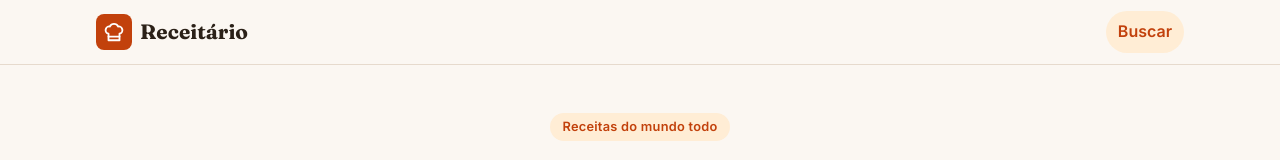
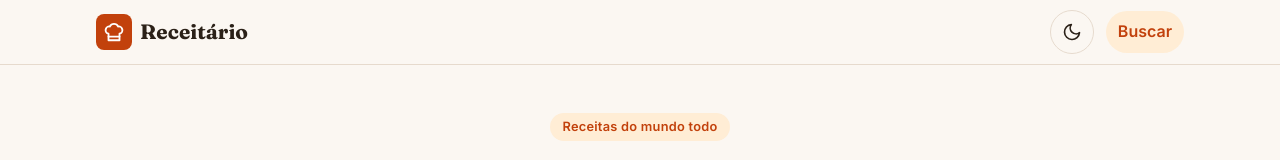
Before and after one commit to BrunoICosta/react-recipe-finder, a React (Vite) app: page / in a window 1280 px wide. Shown: the top 160 px of the page. Built offline with nearby package versions, Linux system fonts and the light colour scheme.

Commit message:
feat(theme): add dark mode toggle that follows the system preference
The choice is persisted in localStorage and applied by an inline script
before the first paint to avoid a flash of the wrong theme.

```diff
--- a/index.html
+++ b/index.html
@@ -15,6 +15,18 @@
       href="https://fonts.googleapis.com/css2?family=Fraunces:opsz,wght@9..144,600;9..144,700&family=Inter:wght@400;500;600;700&display=swap"
       rel="stylesheet"
     />
+    <script>
+      // Apply the saved theme before the first paint (see src/core/theme/useTheme.ts).
+      try {
+        var theme = JSON.parse(localStorage.getItem('receitario:theme') || '"system"')
+        if (theme !== 'light' && theme !== 'dark') {
+          theme = matchMedia('(prefers-color-scheme: dark)').matches ? 'dark' : 'light'
+        }
+        document.documentElement.dataset.theme = theme
+      } catch (error) {
+        document.documentElement.dataset.theme = 'light'
+      }
+    </script>
     <title>Receitário — encontre sua próxima receita</title>
   </head>
   <body>
--- a/src/app/layout/Header.tsx
+++ b/src/app/layout/Header.tsx
@@ -1,6 +1,7 @@
 import { useEffect, useId, useState } from 'react'
 import { Link, NavLink, useLocation } from 'react-router'
 import { ChefHatIcon, CloseIcon, MenuIcon } from '@/shared/components/icons'
+import { ThemeToggle } from './ThemeToggle'
 import styles from './Header.module.css'
 
 const NAV_ITEMS = [{ to: '/', label: 'Buscar', end: true }] as const
@@ -37,6 +38,10 @@ export function Header() {
           Receitário
         </Link>
 
+        <div className={styles.actions}>
+          <ThemeToggle />
+        </div>
+
         <button
           type="button"
           className={`btn btn--ghost btn--icon ${styles.menuButton}`}
--- /dev/null
+++ b/src/app/layout/ThemeToggle.tsx
@@ -0,0 +1,21 @@
+import { useApplyTheme, useTheme } from '@/core/theme/useTheme'
+import { MoonIcon, SunIcon } from '@/shared/components/icons'
+
+export function ThemeToggle() {
+  const { resolved, toggle } = useTheme()
+  useApplyTheme(resolved)
+
+  const isDark = resolved === 'dark'
+
+  return (
+    <button
+      type="button"
+      className="btn btn--ghost btn--icon"
+      onClick={toggle}
+      aria-label={isDark ? 'Ativar tema claro' : 'Ativar tema escuro'}
+      title={isDark ? 'Tema claro' : 'Tema escuro'}
+    >
+      {isDark ? <SunIcon /> : <MoonIcon />}
+    </button>
+  )
+}
--- /dev/null
+++ b/src/core/theme/useTheme.ts
@@ -0,0 +1,56 @@
+import { useCallback, useEffect, useSyncExternalStore } from 'react'
+import { useLocalStorage } from '@/core/hooks/useLocalStorage'
+
+export type ThemePreference = 'light' | 'dark' | 'system'
+export type ResolvedTheme = Exclude<ThemePreference, 'system'>
+
+/** Also read by the inline script in index.html to avoid a flash of the wrong theme. */
+export const THEME_STORAGE_KEY = 'receitario:theme'
+const DARK_QUERY = '(prefers-color-scheme: dark)'
+
+function parseTheme(value: unknown): ThemePreference {
+  if (value === 'light' || value === 'dark' || value === 'system') return value
+  throw new Error(`Invalid theme: ${String(value)}`)
+}
+
+function getMediaQuery(): MediaQueryList | null {
+  return typeof window.matchMedia === 'function' ? window.matchMedia(DARK_QUERY) : null
+}
+
+function subscribeToSystemTheme(listener: () => void): () => void {
+  const query = getMediaQuery()
+  query?.addEventListener('change', listener)
+  return () => query?.removeEventListener('change', listener)
+}
+
+function usePrefersDark(): boolean {
+  return useSyncExternalStore(
+    subscribeToSystemTheme,
+    () => getMediaQuery()?.matches ?? false,
+    () => false,
+  )
+}
+
+export function useTheme() {
+  const [preference, setPreference] = useLocalStorage<ThemePreference>(
+    THEME_STORAGE_KEY,
+    'system',
+    { parse: parseTheme },
+  )
+  const prefersDark = usePrefersDark()
+  const resolved: ResolvedTheme =
+    preference === 'system' ? (prefersDark ? 'dark' : 'light') : preference
+
+  const toggle = useCallback(() => {
+    setPreference(resolved === 'dark' ? 'light' : 'dark')
+  }, [resolved, setPreference])
+
+  return { preference, resolved, setPreference, toggle }
+}
+
+/** Mirrors the resolved theme on <html data-theme>, which the CSS tokens key off. */
+export function useApplyTheme(theme: ResolvedTheme): void {
+  useEffect(() => {
+    document.documentElement.dataset.theme = theme
+  }, [theme])
+}
--- a/src/shared/components/icons.tsx
+++ b/src/shared/components/icons.tsx
@@ -56,6 +56,23 @@ export function CloseIcon(props: IconProps) {
   )
 }
 
+export function SunIcon(props: IconProps) {
+  return (
+    <Icon {...props}>
+      <circle cx="12" cy="12" r="4" />
+      <path d="M12 2v2M12 20v2M4.93 4.93l1.41 1.41M17.66 17.66l1.41 1.41M2 12h2M20 12h2M6.34 17.66l-1.41 1.41M19.07 4.93l-1.41 1.41" />
+    </Icon>
+  )
+}
+
+export function MoonIcon(props: IconProps) {
+  return (
+    <Icon {...props}>
+      <path d="M21 12.79A9 9 0 1 1 11.21 3 7 7 0 0 0 21 12.79Z" />
+    </Icon>
+  )
+}
+
 export function ArrowLeftIcon(props: IconProps) {
   return (
     <Icon {...props}>
```
